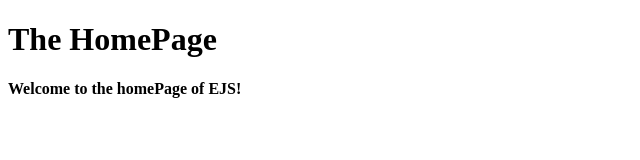
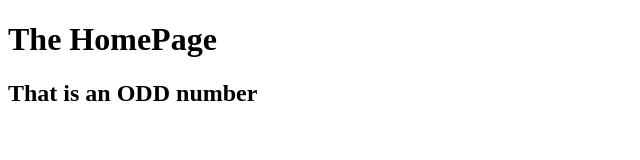
Before and after one commit to OmeGa8989/All-my-JS, a website: page home.ejs in a window 1280 px wide. Shown: the whole page, without its empty margins (0-640 px from the left). Drawn offline with nearby package versions, Linux system fonts and the light colour scheme; files that its build step writes are made by us from their sources.

Commit message:
Update home.ejs
added an odd and even number if-condition

```diff
--- a/home.ejs
+++ b/home.ejs
@@ -8,8 +8,16 @@
 </head>
 
 <body>
-    <h1>The HomePage</h1>
-    <p><B>Welcome to the homePage of EJS!</B></p>
+    <h1>The HomePage <%= num %>
+    </h1>
+    <% if (num%2===0){ %>
+        <h2 class='h2'>That is an Even Number</h2>
+        <% } else { %>
+            <h2 class='h2'>That is an ODD number</h2>
+            <% } %>
+
+
+                <!-- <p><B>Welcome to the homePage of EJS! </B></p> -->
 </body>
 
 </html>
```
